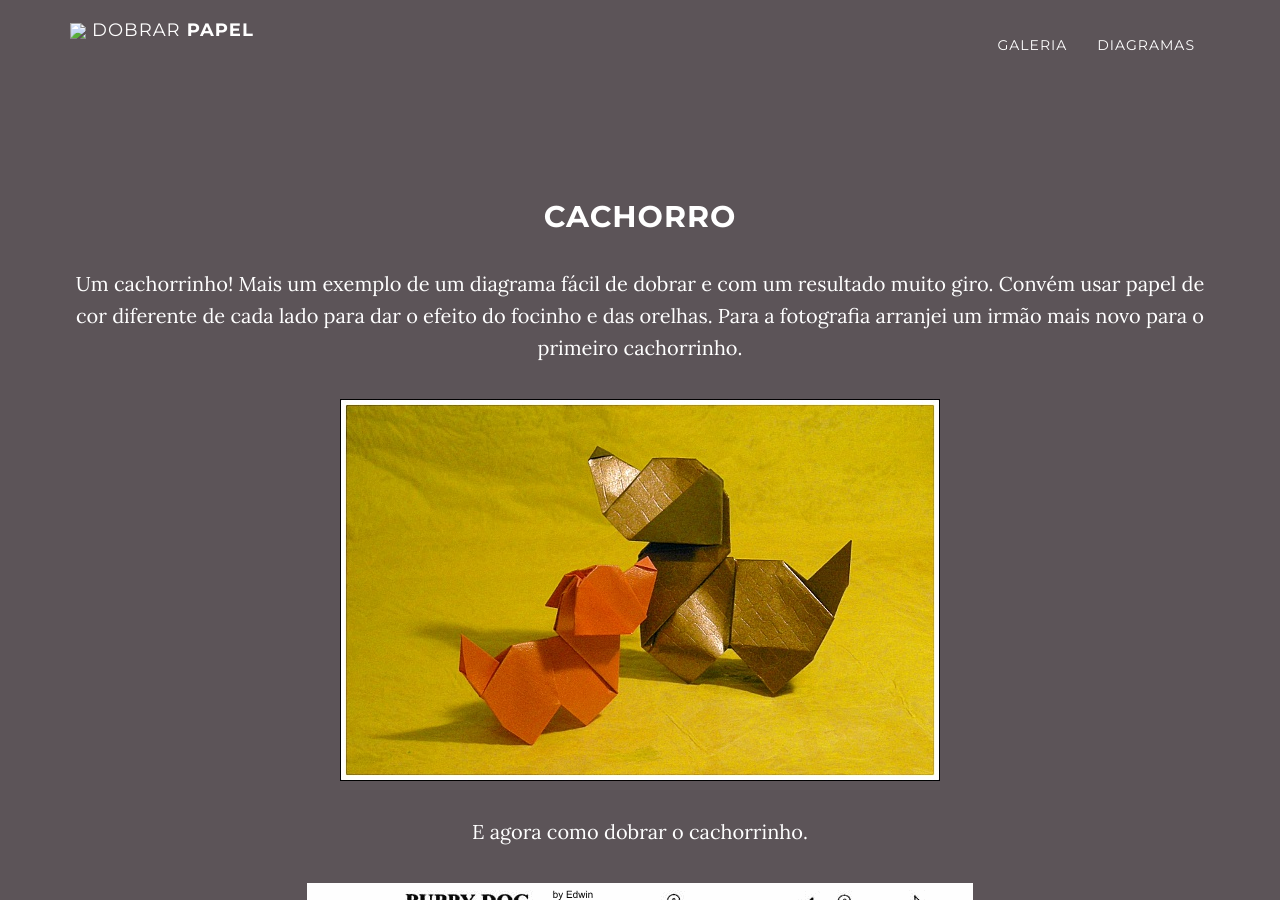
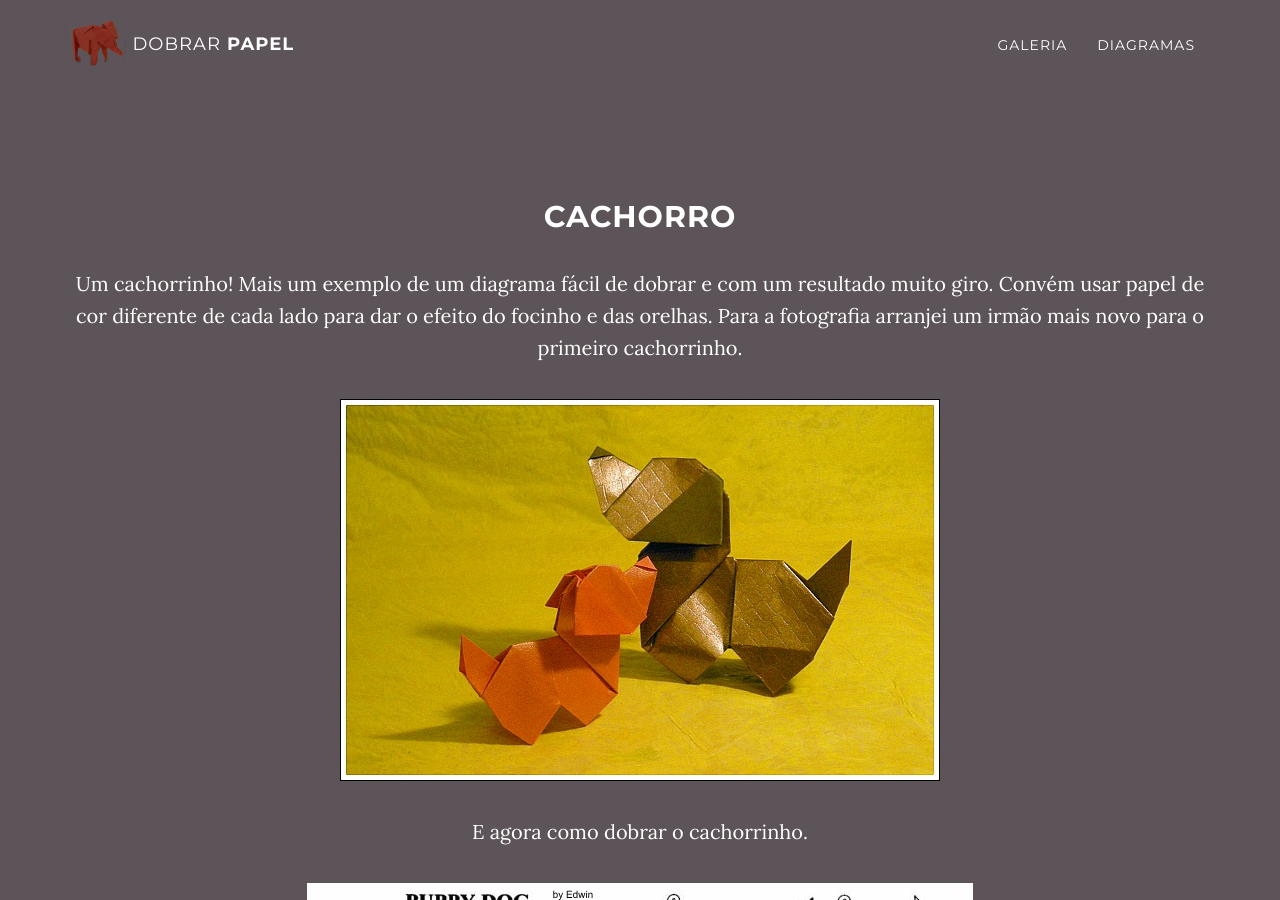
Before and after one commit to pawlo0/dobrarpapel, a Jekyll site: the page built from _posts/2016-01-14-cachorro.md, in a window 1280 px wide and 900 px high. Built offline with Jekyll 4.4.1, drawn with Linux system fonts in a browser that asks for light colours; nearby versions of some CDN libraries; library files that are not in the unit come from our copies.

Commit message:
Fixes logo location

```diff
--- a/_includes/head.html
+++ b/_includes/head.html
@@ -6,7 +6,7 @@
     <meta name="description" content="{{ site.description }}">
     <link rel="canonical" href="{{ page.url | replace:'index.html','' | prepend: site.baseurl | prepend: site.url }}">
 
-    <link rel="shortcut icon" type="image/x-icon" href="favicon.ico?">
+    <link rel="shortcut icon" type="image/x-icon" href="/favicon.ico">
 
     <!-- Custom CSS & Bootstrap Core CSS - Uses Bootswatch Flatly Theme: http://bootswatch.com/flatly/ -->
     <link rel="stylesheet" href="{{ "/style.css" }}">
--- a/_includes/nav.html
+++ b/_includes/nav.html
@@ -6,7 +6,7 @@
                     <i class="fa fa-bars"></i>
                 </button>
                 <a href="{{ "/index.html" }}" class="navbar-brand page-scroll">
-                    <span><img class="img-logo" src="{{ "img/logo6.png" }}"/></span>  <span class="light">Dobrar</span> Papel
+                    <span><img class="img-logo" src="{{ "/img/logo6.png" }}"/></span>  <span class="light">Dobrar</span> Papel
                 </a>
             </div>
 
@@ -15,7 +15,7 @@
                 <ul class="nav navbar-nav">
 
                     <li>
-                        <a href="{{ "/galeria/index.html" | prepend: site.url }}">Galeria</a>
+                        <a href="{{ "/galeria/index.html" }}">Galeria</a>
                     </li>
                     <li>
                         <a href="{{ "/index.html#1" }}">Diagramas</a>
```
